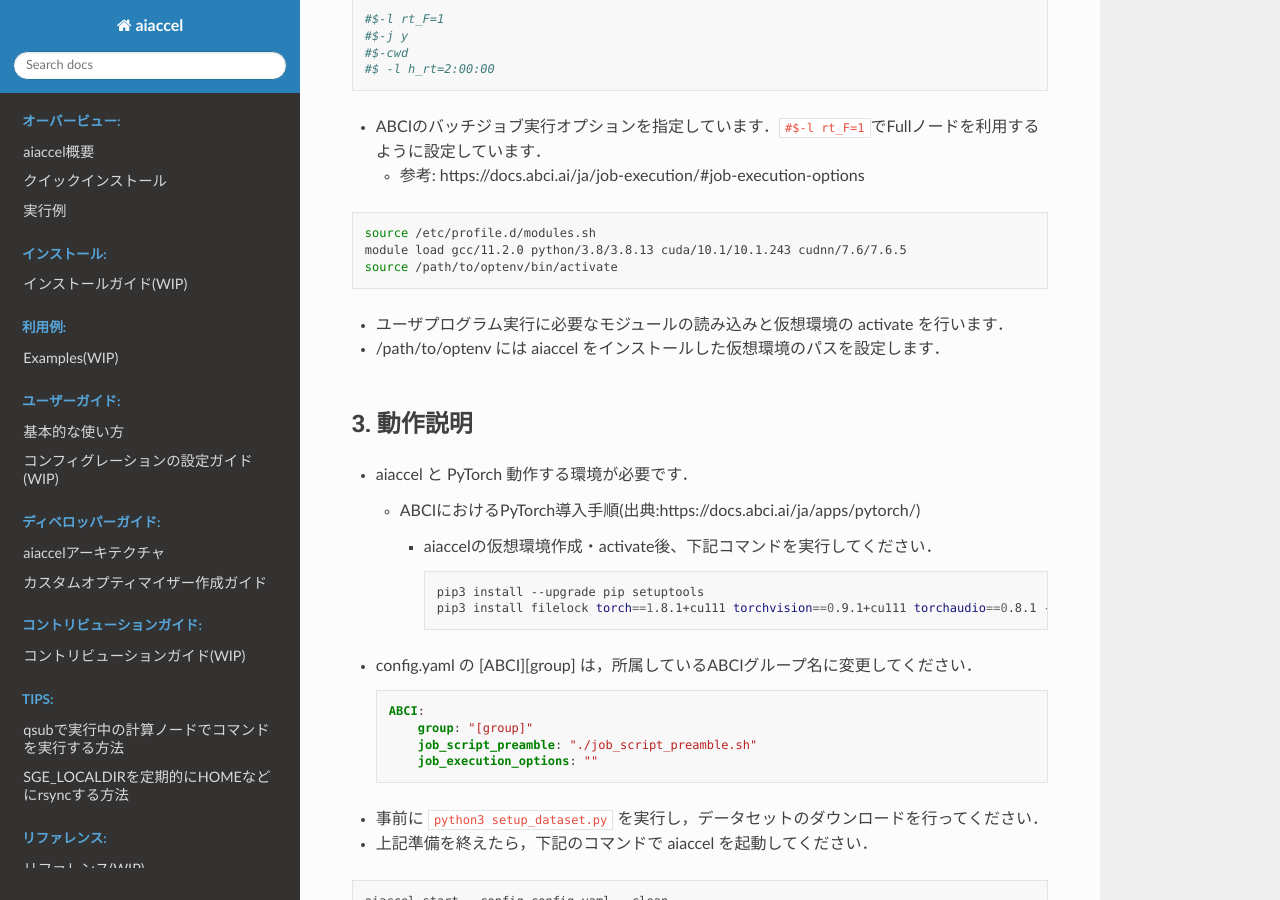
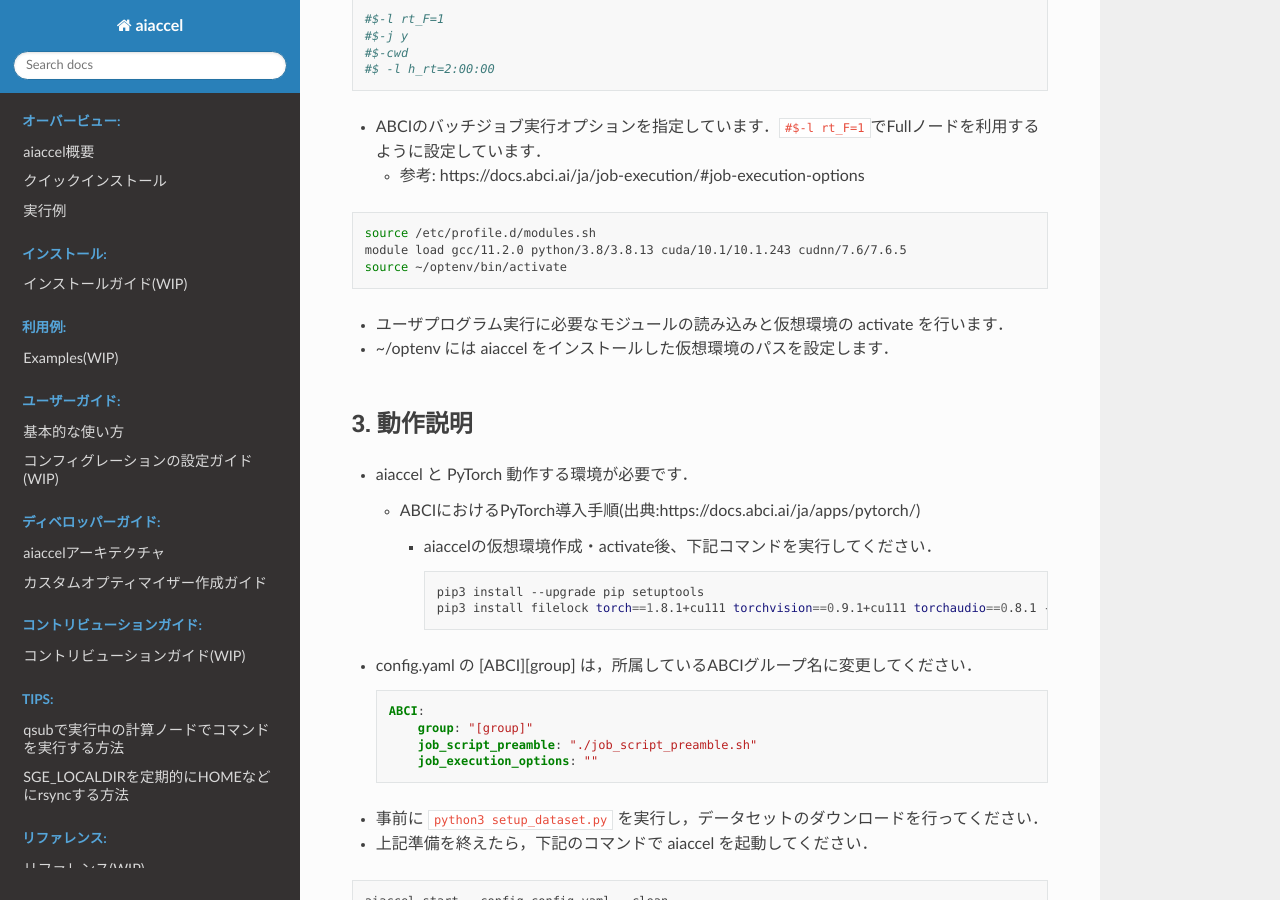
Before and after one commit to aistairc/aiaccel, a Sphinx documentation site: the page built from docs/source/examples/abci_nelder_mead.md, in a window 1280 px wide and 900 px high, scrolled down 3637 px. Built offline with Sphinx 7.4.7 and the Read the Docs theme 2.0.0, drawn with Linux system fonts in a browser that asks for light colours.

Commit message:
Update abci_nelder_mead.md

````diff
--- a/docs/source/examples/abci_nelder_mead.md
+++ b/docs/source/examples/abci_nelder_mead.md
@@ -167,10 +167,10 @@ optimize:
 ```bash
 source /etc/profile.d/modules.sh
 module load gcc/11.2.0 python/3.8/3.8.13 cuda/10.1/10.1.243 cudnn/7.6/7.6.5
-source /path/to/optenv/bin/activate
+source ~/optenv/bin/activate
 ```
 - ユーザプログラム実行に必要なモジュールの読み込みと仮想環境の activate を行います．
-- /path/to/optenv には aiaccel をインストールした仮想環境のパスを設定します．
+- ~/optenv には aiaccel をインストールした仮想環境のパスを設定します．
 
 
 <br>
````
